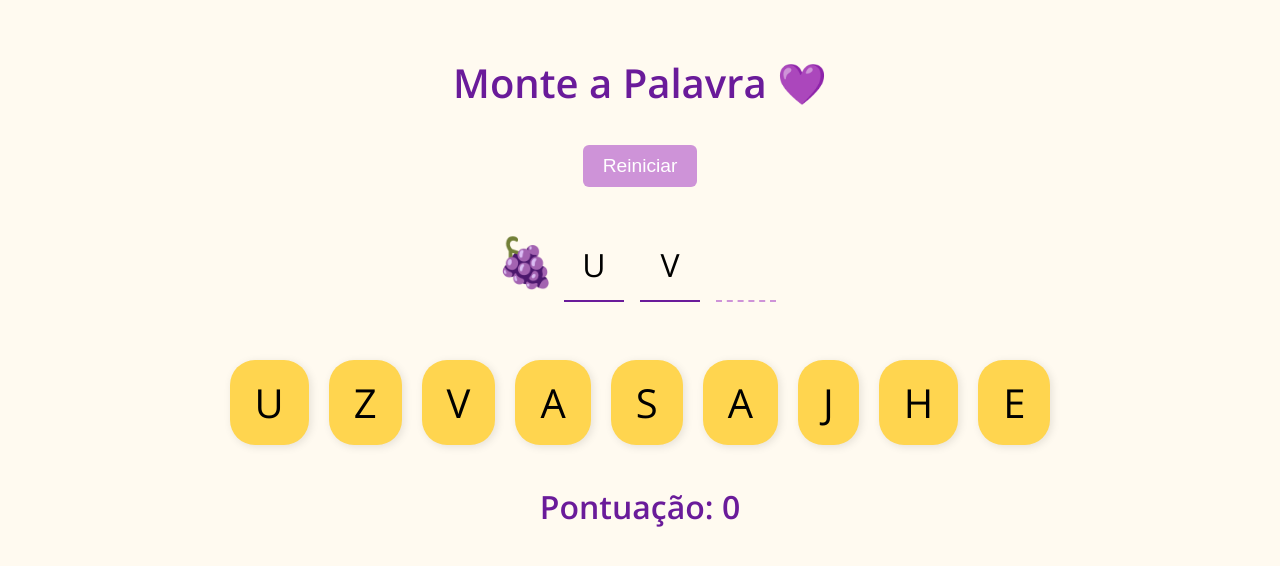
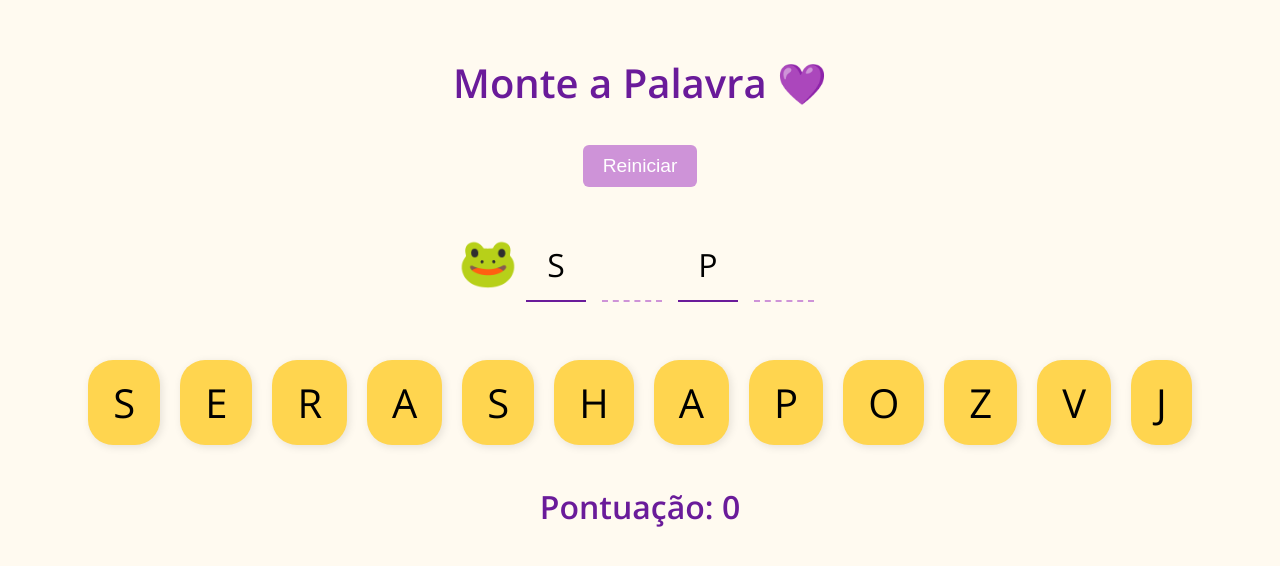
Before and after one commit to herissonhyan/jogo-infantil, a plain HTML site: page index.html in a window 1280 px wide. Both pictures are taken after a click on the button "Nível 2 (Médio)". Drawn offline with nearby package versions, Linux system fonts and the light colour scheme.

Commit message:
Update index.html

```diff
--- a/index.html
+++ b/index.html
@@ -230,7 +230,7 @@
       if (nivel === 1) {
         palavrasValidas = palavrasOriginais.filter(p => p.length === 3 || p.length === 4);
       } else {
-        palavrasValidas = palavrasOriginais.filter(p => p.length === 3 && p.length <= 6);
+        palavrasValidas = palavrasOriginais.filter(p => p.length >= 3 && p.length <= 6);
       }
 
       iniciarJogo();
```
